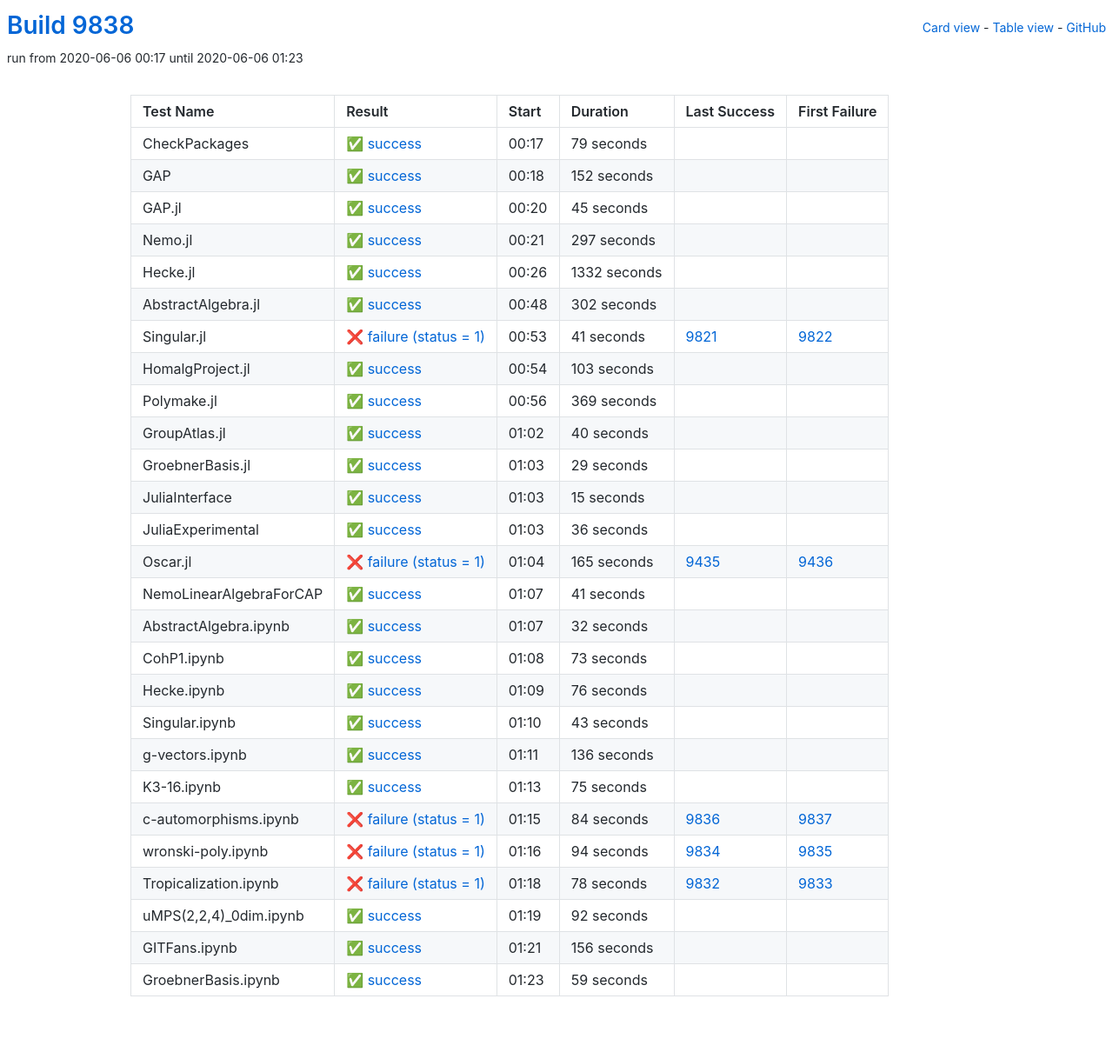
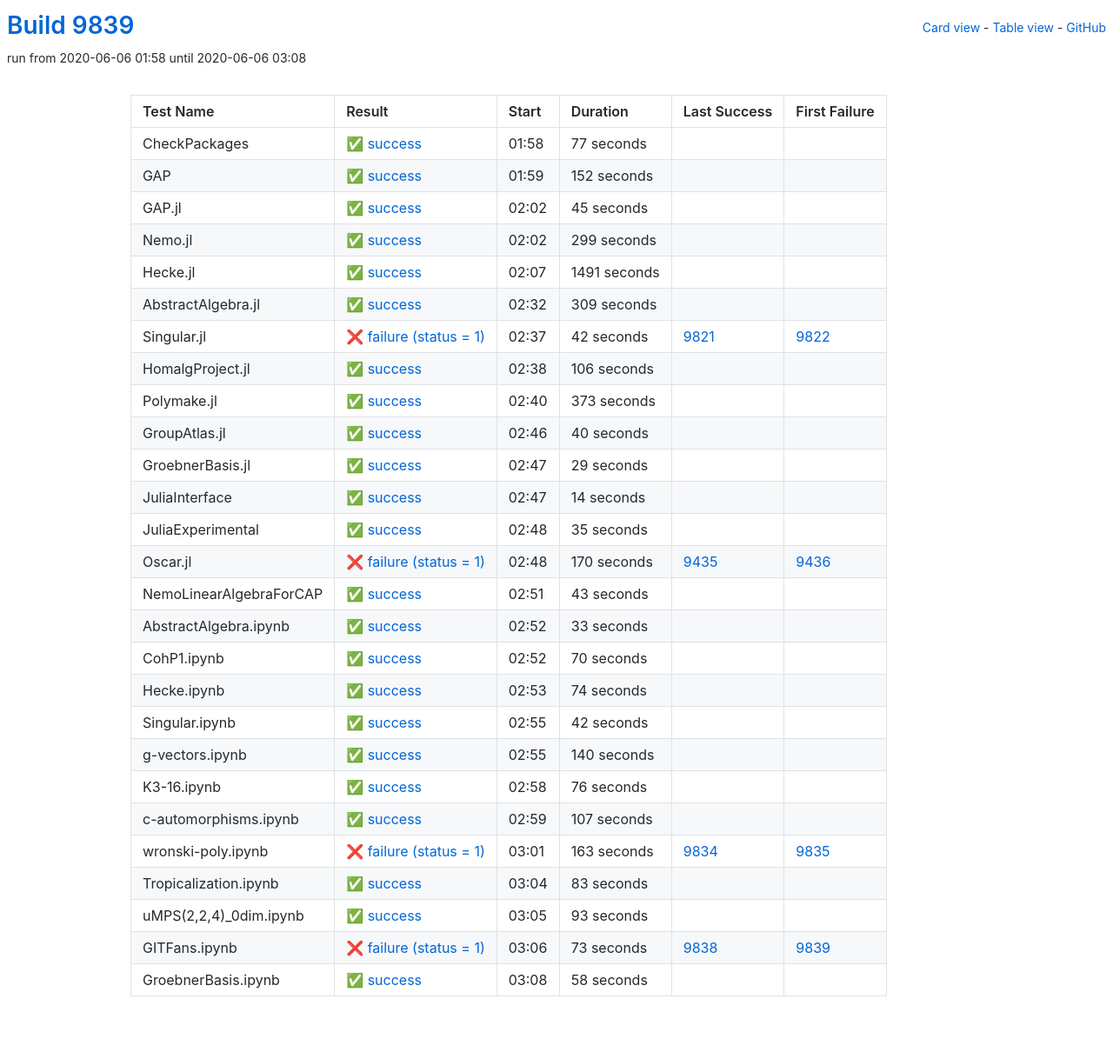
Before and after one commit to oscar-system/oscar-ci-status, a Jekyll site: the page built from table.html, in a window 1280 px wide. Shown: the whole page at 87% size. Built offline with Jekyll 4.4.1, drawn with Linux system fonts in a browser that asks for light colours.

Commit message:
Build 9839

```diff
--- a/_data/ci.yml
+++ b/_data/ci.yml
@@ -1,17 +1,17 @@
-build: 9838
-build_url: https://oscarci.mathematik.uni-kl.de/job/oscar/9838/
+build: 9839
+build_url: https://oscarci.mathematik.uni-kl.de/job/oscar/9839/
 job: oscar
 tests:
-- duration: 79
+- duration: 77
   exitcode: 0
   first_failure: false
   first_failure_url: null
   id: checkpackages
   last_success: false
   last_success_url: null
-  log: https://oscarci.mathematik.uni-kl.de/job/oscar/9838/artifact/logs/build-9838/CheckPackages.log
+  log: https://oscarci.mathematik.uni-kl.de/job/oscar/9839/artifact/logs/build-9839/CheckPackages.log
   name: CheckPackages
-  start: 2020-06-06 00:17
+  start: 2020-06-06 01:58
   status: success
   success: true
 - duration: 152
@@ -21,9 +21,9 @@
   id: gap
   last_success: false
   last_success_url: null
-  log: https://oscarci.mathematik.uni-kl.de/job/oscar/9838/artifact/logs/build-9838/GAP.log
+  log: https://oscarci.mathematik.uni-kl.de/job/oscar/9839/artifact/logs/build-9839/GAP.log
   name: GAP
-  start: 2020-06-06 00:18
+  start: 2020-06-06 01:59
   status: success
   success: true
 - duration: 45
@@ -33,81 +33,81 @@
   id: gap-jl
   last_success: false
   last_success_url: null
-  log: https://oscarci.mathematik.uni-kl.de/job/oscar/9838/artifact/logs/build-9838/GAP.jl.log
+  log: https://oscarci.mathematik.uni-kl.de/job/oscar/9839/artifact/logs/build-9839/GAP.jl.log
   name: GAP.jl
-  start: 2020-06-06 00:20
+  start: 2020-06-06 02:02
   status: success
   success: true
-- duration: 297
+- duration: 299
   exitcode: 0
   first_failure: false
   first_failure_url: null
   id: nemo-jl
   last_success: false
   last_success_url: null
-  log: https://oscarci.mathematik.uni-kl.de/job/oscar/9838/artifact/logs/build-9838/Nemo.jl.log
+  log: https://oscarci.mathematik.uni-kl.de/job/oscar/9839/artifact/logs/build-9839/Nemo.jl.log
   name: Nemo.jl
-  start: 2020-06-06 00:21
+  start: 2020-06-06 02:02
   status: success
   success: true
-- duration: 1332
+- duration: 1491
   exitcode: 0
   first_failure: false
   first_failure_url: null
   id: hecke-jl
   last_success: false
   last_success_url: null
-  log: https://oscarci.mathematik.uni-kl.de/job/oscar/9838/artifact/logs/build-9838/Hecke.jl.log
+  log: https://oscarci.mathematik.uni-kl.de/job/oscar/9839/artifact/logs/build-9839/Hecke.jl.log
   name: Hecke.jl
-  start: 2020-06-06 00:26
+  start: 2020-06-06 02:07
   status: success
   success: true
-- duration: 302
+- duration: 309
   exitcode: 0
   first_failure: false
   first_failure_url: null
   id: abstractalgebra-jl
   last_success: false
   last_success_url: null
-  log: https://oscarci.mathematik.uni-kl.de/job/oscar/9838/artifact/logs/build-9838/AbstractAlgebra.jl.log
+  log: https://oscarci.mathematik.uni-kl.de/job/oscar/9839/artifact/logs/build-9839/AbstractAlgebra.jl.log
   name: AbstractAlgebra.jl
-  start: 2020-06-06 00:48
+  start: 2020-06-06 02:32
   status: success
   success: true
-- duration: 41
+- duration: 42
   exitcode: 1
   first_failure: 9822
   first_failure_url: https://oscarci.mathematik.uni-kl.de/job/oscar/9822/
   id: singular-jl
   last_success: 9821
   last_success_url: https://oscarci.mathematik.uni-kl.de/job/oscar/9821/
-  log: https://oscarci.mathematik.uni-kl.de/job/oscar/9838/artifact/logs/build-9838/Singular.jl.log
+  log: https://oscarci.mathematik.uni-kl.de/job/oscar/9839/artifact/logs/build-9839/Singular.jl.log
   name: Singular.jl
-  start: 2020-06-06 00:53
+  start: 2020-06-06 02:37
   status: failure
   success: false
-- duration: 103
+- duration: 106
   exitcode: 0
   first_failure: false
   first_failure_url: null
   id: homalgproject-jl
   last_success: false
   last_success_url: null
-  log: https://oscarci.mathematik.uni-kl.de/job/oscar/9838/artifact/logs/build-9838/HomalgProject.jl.log
+  log: https://oscarci.mathematik.uni-kl.de/job/oscar/9839/artifact/logs/build-9839/HomalgProject.jl.log
   name: HomalgProject.jl
-  start: 2020-06-06 00:54
+  start: 2020-06-06 02:38
   status: success
   success: true
-- duration: 369
+- duration: 373
   exitcode: 0
   first_failure: false
   first_failure_url: null
   id: polymake-jl
   last_success: false
   last_success_url: null
-  log: https://oscarci.mathematik.uni-kl.de/job/oscar/9838/artifact/logs/build-9838/Polymake.jl.log
+  log: https://oscarci.mathematik.uni-kl.de/job/oscar/9839/artifact/logs/build-9839/Polymake.jl.log
   name: Polymake.jl
-  start: 2020-06-06 00:56
+  start: 2020-06-06 02:40
   status: success
   success: true
 - duration: 40
@@ -117,9 +117,9 @@
   id: groupatlas-jl
   last_success: false
   last_success_url: null
-  log: https://oscarci.mathematik.uni-kl.de/job/oscar/9838/artifact/logs/build-9838/GroupAtlas.jl.log
+  log: https://oscarci.mathematik.uni-kl.de/job/oscar/9839/artifact/logs/build-9839/GroupAtlas.jl.log
   name: GroupAtlas.jl
-  start: 2020-06-06 01:02
+  start: 2020-06-06 02:46
   status: success
   success: true
 - duration: 29
@@ -129,200 +129,200 @@
   id: groebnerbasis-jl
   last_success: false
   last_success_url: null
-  log: https://oscarci.mathematik.uni-kl.de/job/oscar/9838/artifact/logs/build-9838/GroebnerBasis.jl.log
+  log: https://oscarci.mathematik.uni-kl.de/job/oscar/9839/artifact/logs/build-9839/GroebnerBasis.jl.log
   name: GroebnerBasis.jl
-  start: 2020-06-06 01:03
+  start: 2020-06-06 02:47
   status: success
   success: true
-- duration: 15
+- duration: 14
   exitcode: 0
   first_failure: false
   first_failure_url: null
   id: juliainterface
   last_success: false
   last_success_url: null
-  log: https://oscarci.mathematik.uni-kl.de/job/oscar/9838/artifact/logs/build-9838/JuliaInterface.log
+  log: https://oscarci.mathematik.uni-kl.de/job/oscar/9839/artifact/logs/build-9839/JuliaInterface.log
   name: JuliaInterface
-  start: 2020-06-06 01:03
+  start: 2020-06-06 02:47
   status: success
   success: true
-- duration: 36
+- duration: 35
   exitcode: 0
   first_failure: false
   first_failure_url: null
   id: juliaexperimental
   last_success: false
   last_success_url: null
-  log: https://oscarci.mathematik.uni-kl.de/job/oscar/9838/artifact/logs/build-9838/JuliaExperimental.log
+  log: https://oscarci.mathematik.uni-kl.de/job/oscar/9839/artifact/logs/build-9839/JuliaExperimental.log
   name: JuliaExperimental
-  start: 2020-06-06 01:03
+  start: 2020-06-06 02:48
   status: success
   success: true
-- duration: 165
+- duration: 170
   exitcode: 1
   first_failure: 9436
   first_failure_url: https://oscarci.mathematik.uni-kl.de/job/oscar/9436/
   id: oscar-jl
   last_success: 9435
   last_success_url: https://oscarci.mathematik.uni-kl.de/job/oscar/9435/
-  log: https://oscarci.mathematik.uni-kl.de/job/oscar/9838/artifact/logs/build-9838/Oscar.jl.log
+  log: https://oscarci.mathematik.uni-kl.de/job/oscar/9839/artifact/logs/build-9839/Oscar.jl.log
   name: Oscar.jl
-  start: 2020-06-06 01:04
+  start: 2020-06-06 02:48
   status: failure
   success: false
-- duration: 41
+- duration: 43
   exitcode: 0
   first_failure: false
   first_failure_url: null
   id: nemolinearalgebraforcap
   last_success: false
   last_success_url: null
-  log: https://oscarci.mathematik.uni-kl.de/job/oscar/9838/artifact/logs/build-9838/NemoLinearAlgebraForCAP.log
+  log: https://oscarci.mathematik.uni-kl.de/job/oscar/9839/artifact/logs/build-9839/NemoLinearAlgebraForCAP.log
   name: NemoLinearAlgebraForCAP
-  start: 2020-06-06 01:07
+  start: 2020-06-06 02:51
   status: success
   success: true
-- duration: 32
+- duration: 33
   exitcode: 0
   first_failure: false
   first_failure_url: null
   id: abstractalgebra-ipynb
   last_success: false
   last_success_url: null
-  log: https://oscarci.mathematik.uni-kl.de/job/oscar/9838/artifact/logs/build-9838/AbstractAlgebra.ipynb.log
+  log: https://oscarci.mathematik.uni-kl.de/job/oscar/9839/artifact/logs/build-9839/AbstractAlgebra.ipynb.log
   name: AbstractAlgebra.ipynb
-  start: 2020-06-06 01:07
+  start: 2020-06-06 02:52
   status: success
   success: true
-- duration: 73
+- duration: 70
   exitcode: 0
   first_failure: false
   first_failure_url: null
   id: cohp1-ipynb
   last_success: false
   last_success_url: null
-  log: https://oscarci.mathematik.uni-kl.de/job/oscar/9838/artifact/logs/build-9838/CohP1.ipynb.log
+  log: https://oscarci.mathematik.uni-kl.de/job/oscar/9839/artifact/logs/build-9839/CohP1.ipynb.log
   name: CohP1.ipynb
-  start: 2020-06-06 01:08
+  start: 2020-06-06 02:52
+  status: success
+  success: true
+- duration: 74
+  exitcode: 0
+  first_failure: false
+  first_failure_url: null
+  id: hecke-ipynb
+  last_success: false
+  last_success_url: null
+  log: https://oscarci.mathematik.uni-kl.de/job/oscar/9839/artifact/logs/build-9839/Hecke.ipynb.log
+  name: Hecke.ipynb
+  start: 2020-06-06 02:53
+  status: success
+  success: true
+- duration: 42
+  exitcode: 0
+  first_failure: false
+  first_failure_url: null
+  id: singular-ipynb
+  last_success: false
+  last_success_url: null
+  log: https://oscarci.mathematik.uni-kl.de/job/oscar/9839/artifact/logs/build-9839/Singular.ipynb.log
+  name: Singular.ipynb
+  start: 2020-06-06 02:55
+  status: success
+  success: true
+- duration: 140
+  exitcode: 0
+  first_failure: false
+  first_failure_url: null
+  id: g-vectors-ipynb
+  last_success: false
+  last_success_url: null
+  log: https://oscarci.mathematik.uni-kl.de/job/oscar/9839/artifact/logs/build-9839/g-vectors.ipynb.log
+  name: g-vectors.ipynb
+  start: 2020-06-06 02:55
   status: success
   success: true
 - duration: 76
   exitcode: 0
   first_failure: false
   first_failure_url: null
-  id: hecke-ipynb
+  id: k3-16-ipynb
   last_success: false
   last_success_url: null
-  log: https://oscarci.mathematik.uni-kl.de/job/oscar/9838/artifact/logs/build-9838/Hecke.ipynb.log
-  name: Hecke.ipynb
-  start: 2020-06-06 01:09
+  log: https://oscarci.mathematik.uni-kl.de/job/oscar/9839/artifact/logs/build-9839/K3-16.ipynb.log
+  name: K3-16.ipynb
+  start: 2020-06-06 02:58
   status: success
   success: true
-- duration: 43
+- duration: 107
   exitcode: 0
   first_failure: false
   first_failure_url: null
-  id: singular-ipynb
+  id: c-automorphisms-ipynb
   last_success: false
   last_success_url: null
-  log: https://oscarci.mathematik.uni-kl.de/job/oscar/9838/artifact/logs/build-9838/Singular.ipynb.log
-  name: Singular.ipynb
-  start: 2020-06-06 01:10
+  log: https://oscarci.mathematik.uni-kl.de/job/oscar/9839/artifact/logs/build-9839/c-automorphisms.ipynb.log
+  name: c-automorphisms.ipynb
+  start: 2020-06-06 02:59
   status: success
   success: true
-- duration: 136
-  exitcode: 0
-  first_failure: false
-  first_failure_url: null
-  id: g-vectors-ipynb
-  last_success: false
-  last_success_url: null
-  log: https://oscarci.mathematik.uni-kl.de/job/oscar/9838/artifact/logs/build-9838/g-vectors.ipynb.log
-  name: g-vectors.ipynb
-  start: 2020-06-06 01:11
-  status: success
-  success: true
-- duration: 75
-  exitcode: 0
-  first_failure: false
-  first_failure_url: null
-  id: k3-16-ipynb
-  last_success: false
-  last_success_url: null
-  log: https://oscarci.mathematik.uni-kl.de/job/oscar/9838/artifact/logs/build-9838/K3-16.ipynb.log
-  name: K3-16.ipynb
-  start: 2020-06-06 01:13
-  status: success
-  success: true
-- duration: 84
-  exitcode: 1
-  first_failure: 9837
-  first_failure_url: https://oscarci.mathematik.uni-kl.de/job/oscar/9837/
-  id: c-automorphisms-ipynb
-  last_success: 9836
-  last_success_url: https://oscarci.mathematik.uni-kl.de/job/oscar/9836/
-  log: https://oscarci.mathematik.uni-kl.de/job/oscar/9838/artifact/logs/build-9838/c-automorphisms.ipynb.log
-  name: c-automorphisms.ipynb
-  start: 2020-06-06 01:15
-  status: failure
-  success: false
-- duration: 94
+- duration: 163
   exitcode: 1
   first_failure: 9835
   first_failure_url: https://oscarci.mathematik.uni-kl.de/job/oscar/9835/
   id: wronski-poly-ipynb
   last_success: 9834
   last_success_url: https://oscarci.mathematik.uni-kl.de/job/oscar/9834/
-  log: https://oscarci.mathematik.uni-kl.de/job/oscar/9838/artifact/logs/build-9838/wronski-poly.ipynb.log
+  log: https://oscarci.mathematik.uni-kl.de/job/oscar/9839/artifact/logs/build-9839/wronski-poly.ipynb.log
   name: wronski-poly.ipynb
-  start: 2020-06-06 01:16
+  start: 2020-06-06 03:01
   status: failure
   success: false
-- duration: 78
-  exitcode: 1
-  first_failure: 9833
-  first_failure_url: https://oscarci.mathematik.uni-kl.de/job/oscar/9833/
+- duration: 83
+  exitcode: 0
+  first_failure: false
+  first_failure_url: null
   id: tropicalization-ipynb
-  last_success: 9832
-  last_success_url: https://oscarci.mathematik.uni-kl.de/job/oscar/9832/
-  log: https://oscarci.mathematik.uni-kl.de/job/oscar/9838/artifact/logs/build-9838/Tropicalization.ipynb.log
+  last_success: false
+  last_success_url: null
+  log: https://oscarci.mathematik.uni-kl.de/job/oscar/9839/artifact/logs/build-9839/Tropicalization.ipynb.log
   name: Tropicalization.ipynb
-  start: 2020-06-06 01:18
-  status: failure
-  success: false
-- duration: 92
+  start: 2020-06-06 03:04
+  status: success
+  success: true
+- duration: 93
   exitcode: 0
   first_failure: false
   first_failure_url: null
   id: umps-2-2-4-0dim-ipynb
   last_success: false
   last_success_url: null
-  log: https://oscarci.mathematik.uni-kl.de/job/oscar/9838/artifact/logs/build-9838/uMPS-2-2-4-_0dim.ipynb.log
+  log: https://oscarci.mathematik.uni-kl.de/job/oscar/9839/artifact/logs/build-9839/uMPS-2-2-4-_0dim.ipynb.log
   name: uMPS(2,2,4)_0dim.ipynb
-  start: 2020-06-06 01:19
+  start: 2020-06-06 03:05
   status: success
   success: true
-- duration: 156
-  exitcode: 0
-  first_failure: false
-  first_failure_url: null
+- duration: 73
+  exitcode: 1
+  first_failure: 9839
+  first_failure_url: https://oscarci.mathematik.uni-kl.de/job/oscar/9839/
   id: gitfans-ipynb
-  last_success: false
-  last_success_url: null
-  log: https://oscarci.mathematik.uni-kl.de/job/oscar/9838/artifact/logs/build-9838/GITFans.ipynb.log
+  last_success: 9838
+  last_success_url: https://oscarci.mathematik.uni-kl.de/job/oscar/9838/
+  log: https://oscarci.mathematik.uni-kl.de/job/oscar/9839/artifact/logs/build-9839/GITFans.ipynb.log
   name: GITFans.ipynb
-  start: 2020-06-06 01:21
-  status: success
-  success: true
-- duration: 59
+  start: 2020-06-06 03:06
+  status: failure
+  success: false
+- duration: 58
   exitcode: 0
   first_failure: false
   first_failure_url: null
   id: groebnerbasis-ipynb
   last_success: false
   last_success_url: null
-  log: https://oscarci.mathematik.uni-kl.de/job/oscar/9838/artifact/logs/build-9838/GroebnerBasis.ipynb.log
+  log: https://oscarci.mathematik.uni-kl.de/job/oscar/9839/artifact/logs/build-9839/GroebnerBasis.ipynb.log
   name: GroebnerBasis.ipynb
-  start: 2020-06-06 01:23
+  start: 2020-06-06 03:08
   status: success
   success: true
```
Also changed, not shown: README.md.
